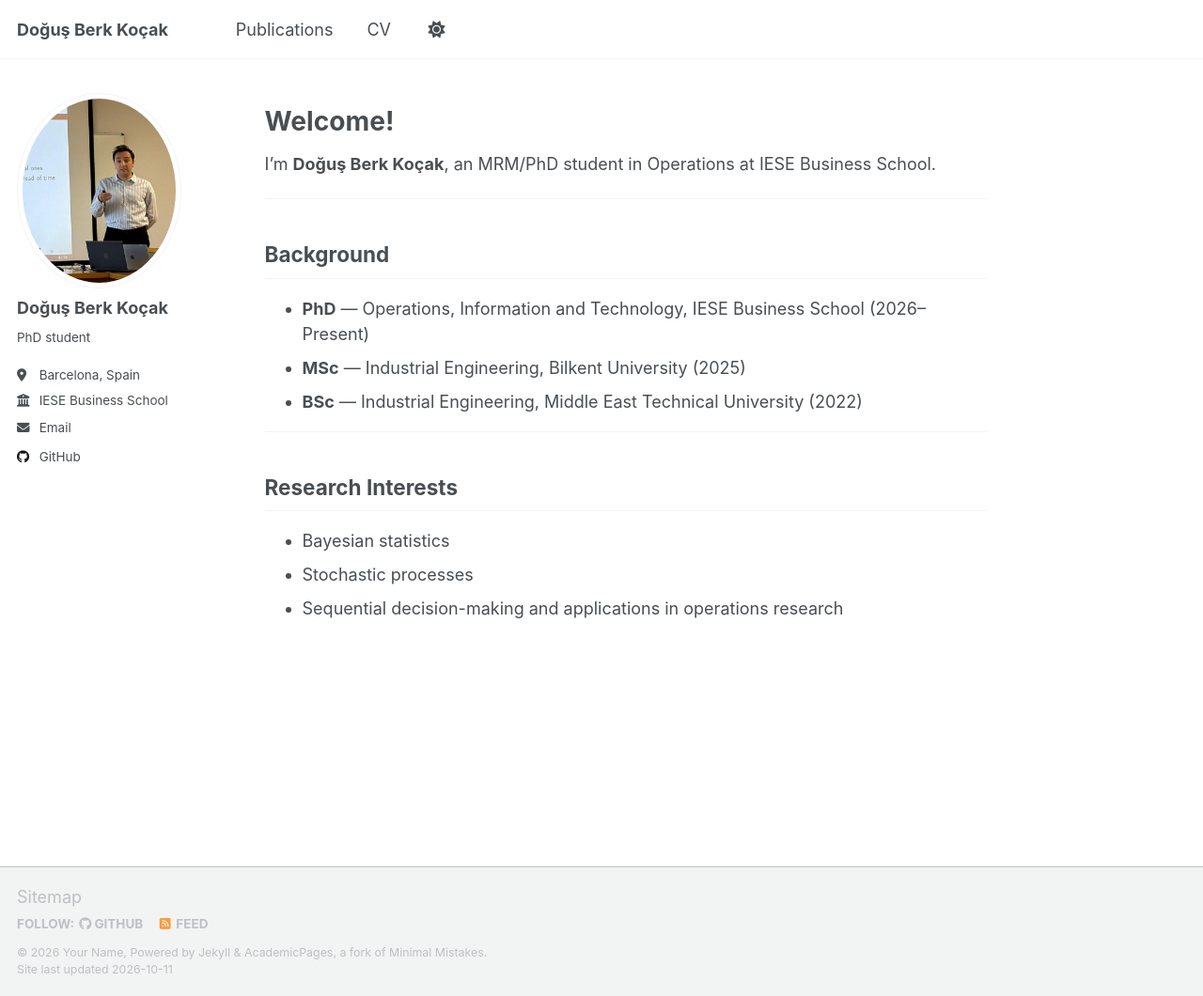
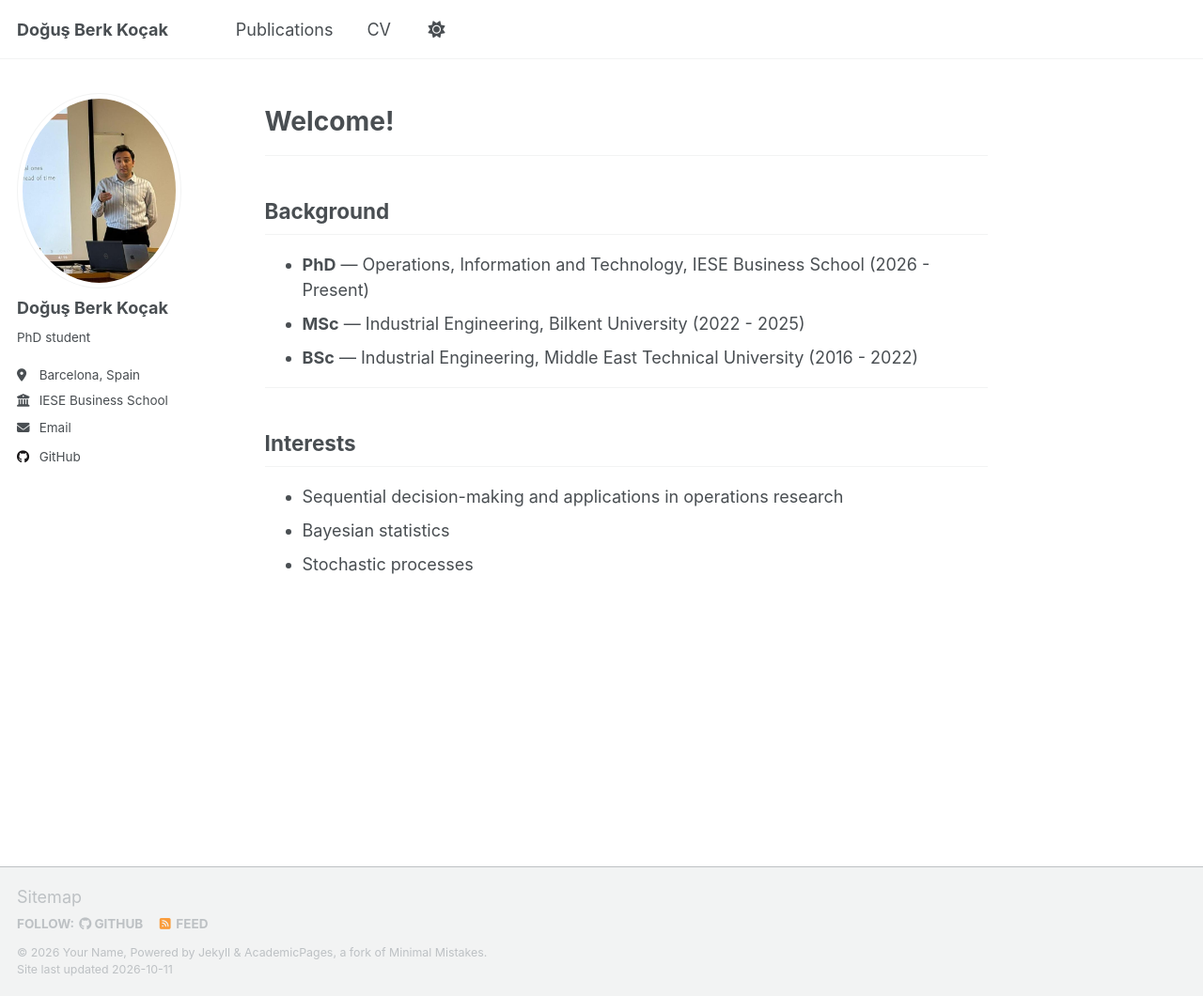
Before and after one commit to dbkocak/dbkocak.github.io, a Jekyll site: the page built from index.md, in a window 1280 px wide and 1060 px high. Shown: the whole window at 94% size. Built offline with Jekyll 4.4.1, drawn with Linux system fonts in a browser that asks for light colours; a script that is not in the unit is left out.

Commit message:
Update index.md

```diff
--- a/index.md
+++ b/index.md
@@ -7,20 +7,19 @@ author_profile: true
 
 # Welcome!
 
-I'm **Doğuş Berk Koçak**, an MRM/PhD student in Operations at IESE Business School.
 
 ---
 
 ## Background
 
-- **PhD** — Operations, Information and Technology, IESE Business School (2026–Present)
-- **MSc** — Industrial Engineering, Bilkent University (2025)
-- **BSc** — Industrial Engineering, Middle East Technical University (2022)
+- **PhD** — Operations, Information and Technology, IESE Business School (2026 - Present)
+- **MSc** — Industrial Engineering, Bilkent University (2022 - 2025)
+- **BSc** — Industrial Engineering, Middle East Technical University (2016 - 2022)
 
 ---
 
-## Research Interests
+## Interests
 
+- Sequential decision-making and applications in operations research
 - Bayesian statistics
 - Stochastic processes
-- Sequential decision-making and applications in operations research
```
